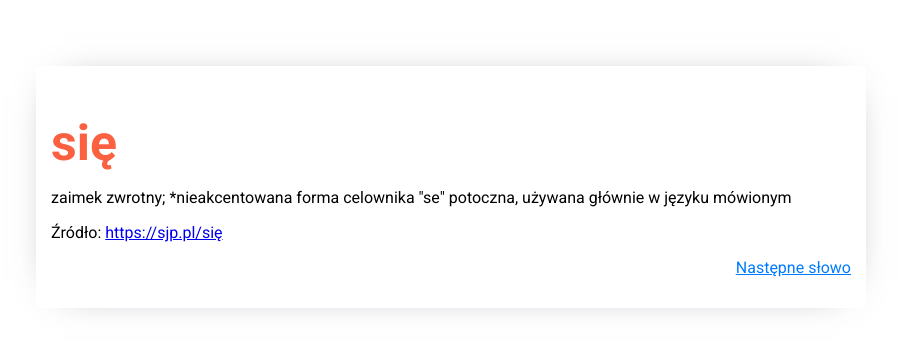
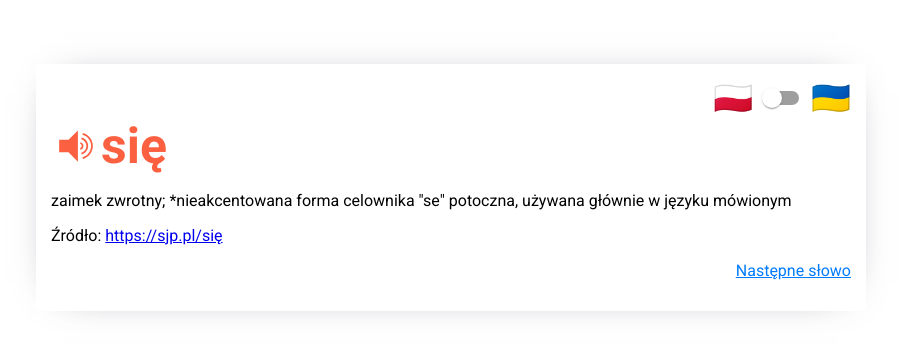
Before and after one commit to wiktormusial/pl-ua-flashcards, a React (Create React App) app: page / in a window 1280 px wide. Shown: the part 213-566 px from the top of the page, without its empty margins (189-1090 px from the left). Built offline with nearby package versions, Linux system fonts and the light colour scheme.

Commit message:
Add UA translation

```diff
--- a/src/components/Word/Word.css
+++ b/src/components/Word/Word.css
@@ -9,8 +9,11 @@
 }
 
 .card__heading {
+  align-items: center;
+  display: flex;
   color: #fb6041;
   font-size: 50px;
+  margin-top: 0;
   margin-bottom: 0;
 }
 
@@ -20,3 +23,17 @@
   cursor: pointer;
   text-align: right;
 }
+
+.card__icon {
+  cursor: pointer;
+}
+
+.card__switch {
+  display: flex;
+  justify-content: flex-end;
+  margin-bottom: 0;
+}
+
+.flag {
+  font-size: 32px;
+}
--- a/src/components/Word/WordBody.tsx
+++ b/src/components/Word/WordBody.tsx
@@ -1,13 +1,18 @@
 interface Props {
-  children: string;
+  translation: boolean;
 }
 
-const WordBody: React.FC<Props> = ({ children }) => {
+const WordBody: React.FC<Props> = ({ translation }) => {
   return (
     <section className="card__body">
-      <p>{children}</p>
+      <p>
+        {!translation
+          ? 'zaimek zwrotny; *nieakcentowana forma celownika "se" potoczna, używana głównie w języku mówionym'
+          : "Зворотний займенник; * ненаголошена давальна форма «се», розмовна, переважно вживається в розмовній мові"}
+      </p>
       <p className="card__source">
-        Źródło: <a href="https://sjp.pl/się">https://sjp.pl/się</a>
+        {!translation ? "Źródło:" : "Джерело:"}{" "}
+        <a href="https://sjp.pl/się">https://sjp.pl/się</a>
       </p>
     </section>
   );
--- a/src/components/Word/WordFooter.tsx
+++ b/src/components/Word/WordFooter.tsx
@@ -1,7 +1,13 @@
-const WordFooter = () => {
+interface Props {
+  translation: boolean;
+}
+
+const WordFooter: React.FC<Props> = ({ translation }) => {
   return (
     <div>
-      <p className="card__link">Następne słowo</p>
+      <p className="card__link">
+        {!translation ? "Następne słowo" : "Наступне слово"}
+      </p>
     </div>
   );
 };
--- a/src/components/Word/WordHeader.tsx
+++ b/src/components/Word/WordHeader.tsx
@@ -1,9 +1,16 @@
+import { GiSpeaker } from "react-icons/gi";
+
 interface Props {
   children: string;
 }
 
 const WordHeader: React.FC<Props> = ({ children }) => {
-  return <h1 className="card__heading">{children}</h1>;
+  return (
+    <h1 className="card__heading">
+      <GiSpeaker className="card__icon" />
+      <div>{children}</div>
+    </h1>
+  );
 };
 
 export default WordHeader;
--- a/src/components/Word/index.tsx
+++ b/src/components/Word/index.tsx
@@ -1,17 +1,26 @@
+import { useState } from "react";
+import { Switch } from "@mui/material";
 import WordHeader from "./WordHeader";
 import WordBody from "./WordBody";
 import WordFooter from "./WordFooter";
 import "./Word.css";
 
 const Word = () => {
+  const [translation, setTranslation] = useState(false);
+
   return (
     <div className="card">
-      <WordHeader>się</WordHeader>
-      <WordBody>
-        zaimek zwrotny; *nieakcentowana forma celownika "se" potoczna, używana
-        głównie w języku mówionym
-      </WordBody>
-      <WordFooter />
+      <div className="card__switch">
+        <div className="flag">🇵🇱</div>
+        <Switch
+          onChange={() => setTranslation(!translation)}
+          color={"primary"}
+        />
+        <div className="flag">🇺🇦</div>
+      </div>
+      <WordHeader>{!translation ? "się" : "себе"}</WordHeader>
+      <WordBody translation={translation} />
+      <WordFooter translation={translation} />
     </div>
   );
 };
```
Also changed, not shown: package.json (+7 -0 lines), 1 other file (tests, documents, lock files or other folders).
